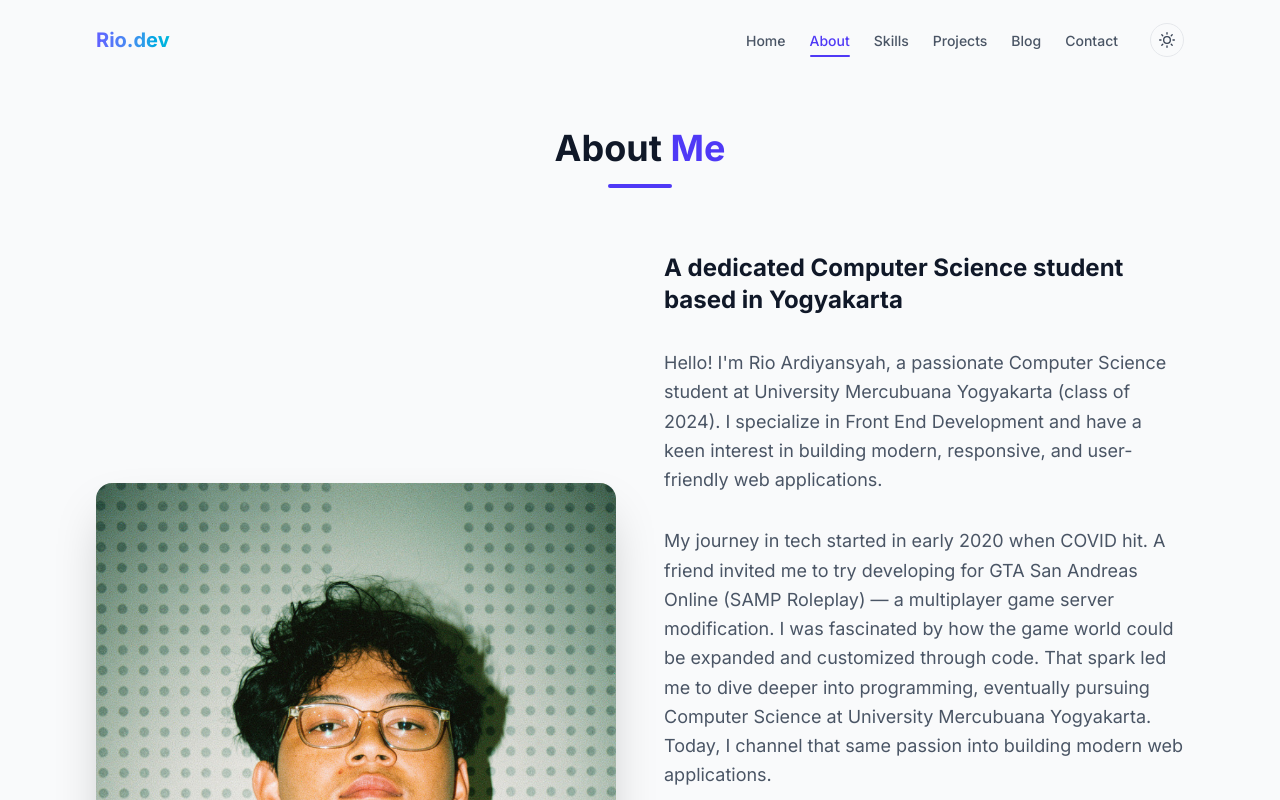
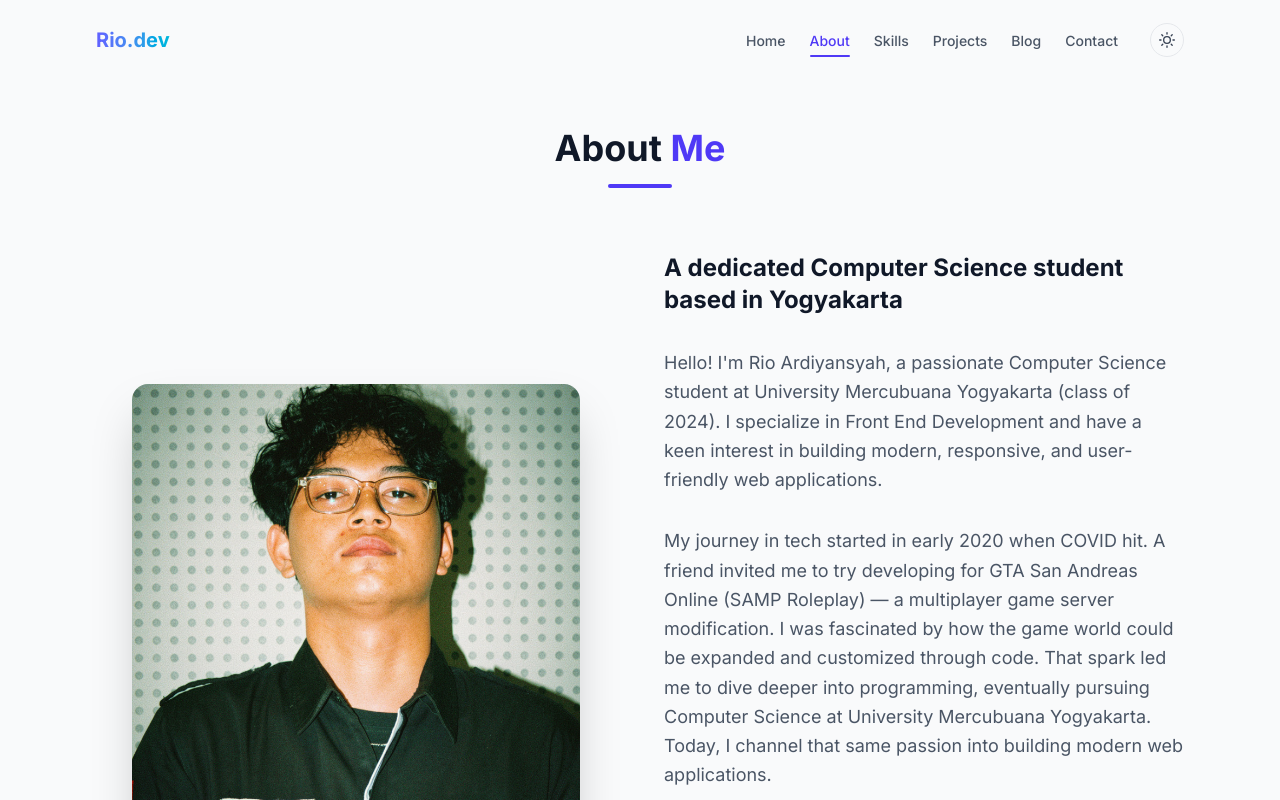
Before and after one commit to baguskara1/portofolio_rio, a Next.js app: page /about in a window 1280 px wide. Shown: the top 800 px of the page. Built offline with nearby package versions, Linux system fonts and the light colour scheme.

Commit message:
fix: adjust profile photo container aspect ratio to 3:4 and use object-center to fix black crop issue

```diff
--- a/src/app/about/page.tsx
+++ b/src/app/about/page.tsx
@@ -30,13 +30,13 @@ export default function About() {
             transition={{ duration: 0.8 }}
             className="relative"
           >
-            <div className="w-full h-[400px] rounded-2xl shadow-2xl overflow-hidden">
+            <div className="w-full max-w-md mx-auto aspect-[3/4] rounded-2xl shadow-2xl overflow-hidden bg-gray-100 dark:bg-gray-800">
               <Image
                 src="/images/fp1.JPG"
                 alt="Rio Ardiyansyah"
                 width={600}
-                height={400}
-                className="w-full h-full object-cover object-top"
+                height={800}
+                className="w-full h-full object-cover object-center"
                 unoptimized
               />
             </div>
```
